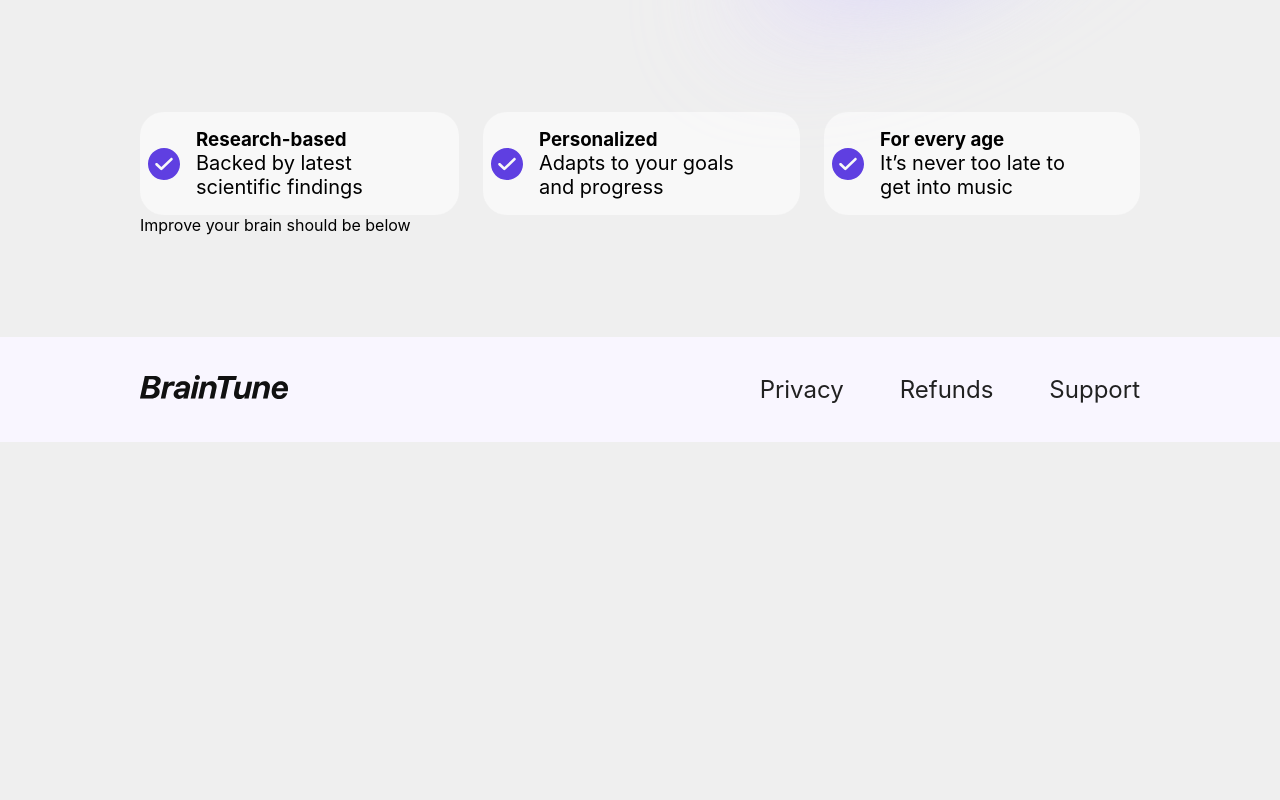
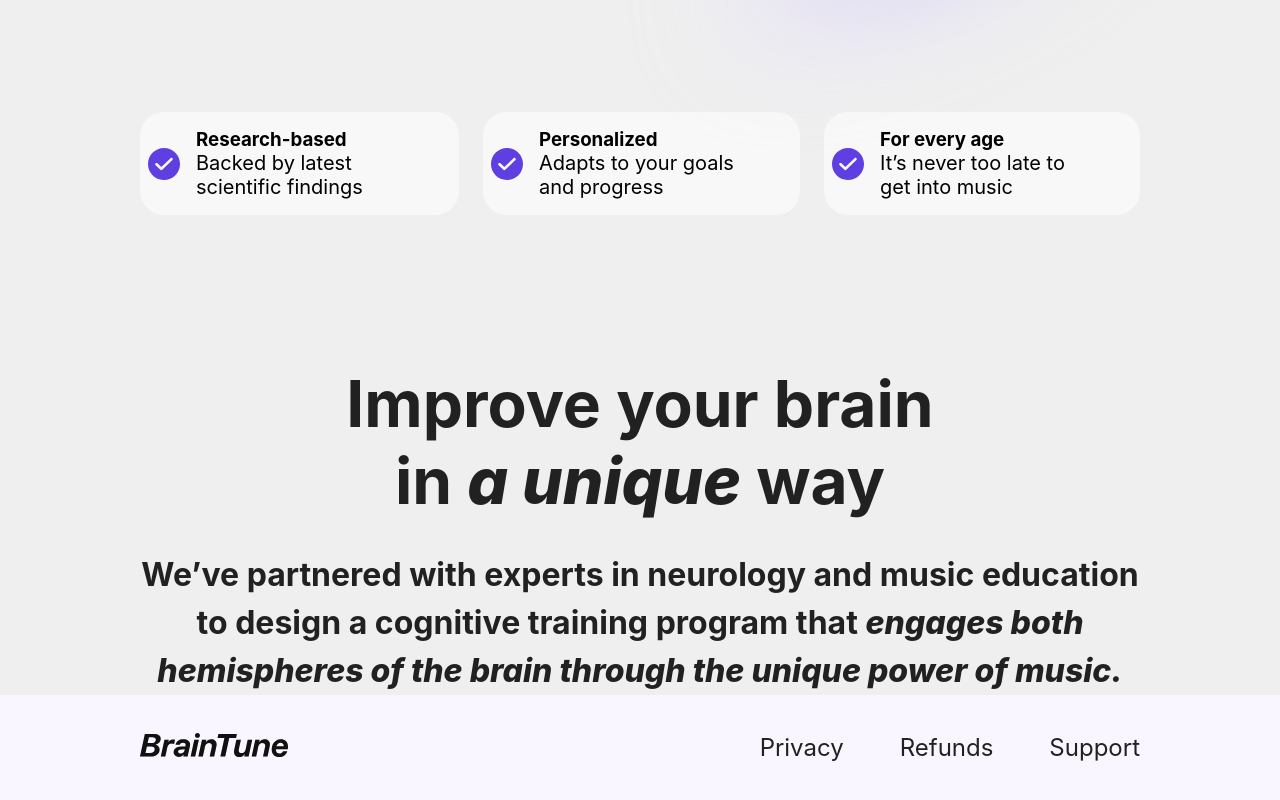
Before and after one commit to Gveily/BrainTune, a React (Create React App) app: page / in a window 1280 px wide. Shown: the part 496-1296 px from the top of the page. Before the commit the page ends 938 px from the top, so only its background shows below. Built offline with nearby package versions, Linux system fonts and the light colour scheme.

Commit message:
add a little bit new block

```diff
--- a/src/pages/Home/home.styled.ts
+++ b/src/pages/Home/home.styled.ts
@@ -1,6 +1,6 @@
 import styled from "styled-components";
-import homebg from '../../images/home-bg.svg';
-import checked from '../../images/checked-icon.svg';
+import homebg from "../../images/home-bg.svg";
+import checked from "../../images/checked-icon.svg";
 
 export const HomeScreenContainer = styled.div`
   position: relative;
@@ -32,7 +32,7 @@ export const HomeHeading = styled.h1`
   font-size: 80px;
   font-weight: 600;
   margin-top: 106px;
-  color: ${props => props.theme.colors.primaryBlack};
+  color: ${(props) => props.theme.colors.primaryBlack};
   text-align: center;
   position: relative;
   z-index: 2;
@@ -48,10 +48,10 @@ export const HomeHeading = styled.h1`
 
 export const HomeHeadingItalic = styled.span`
   font-style: italic;
-  color: ${props => props.theme.colors.primaryViolet};
+  color: ${(props) => props.theme.colors.primaryViolet};
 `;
 
-export const StartTrainingWrapper = styled.div<{isHomeScreen?: boolean}>`
+export const StartTrainingWrapper = styled.div<{ isHomeScreen?: boolean }>`
   display: flex;
   justify-content: center;
   flex-direction: column;
@@ -60,10 +60,10 @@ export const StartTrainingWrapper = styled.div<{isHomeScreen?: boolean}>`
   gap: 20px;
 
   @media (max-width: 390px) {
-    display: ${props => props.isHomeScreen ? 'none' : 'flex'};
-    position:-webkit-sticky;
+    display: ${(props) => (props.isHomeScreen ? "none" : "flex")};
+    position: -webkit-sticky;
     position: sticky;
-    bottom:0;
+    bottom: 0;
     background-color: #fff;
     padding: 17px 0;
     z-index: 999;
@@ -72,13 +72,13 @@ export const StartTrainingWrapper = styled.div<{isHomeScreen?: boolean}>`
 
 export const StartTrainingButton = styled.button`
   text-align: center;
-  background-color: ${props => props.theme.colors.primaryViolet};
+  background-color: ${(props) => props.theme.colors.primaryViolet};
   border: none;
   padding: 16px 110px;
   border-radius: 8px;
   font-size: 24px;
   font-weight: 500;
-  color: ${props => props.theme.colors.buttonTextWhite};
+  color: ${(props) => props.theme.colors.buttonTextWhite};
   cursor: pointer;
   position: relative;
   z-index: 2;
@@ -92,7 +92,7 @@ export const StartTrainingButton = styled.button`
 export const Caption = styled.div`
   position: relative;
   z-index: 2;
-  color: ${props => props.theme.colors.defaultBlack};
+  color: ${(props) => props.theme.colors.defaultBlack};
   font-size: 20px;
 
   @media (max-width: 390px) {
@@ -118,7 +118,7 @@ export const CardsContainer = styled.div`
 
 export const Card = styled.div`
   position: relative;
-  background: ${ props => props.theme.colors.cardBackground };
+  background: ${(props) => props.theme.colors.cardBackground};
   border-radius: 24px;
   padding: 16px 56px;
 
@@ -149,9 +149,7 @@ export const CardIcon = styled.div`
   }
 `;
 
-export const CardTitle = styled.h3`
-
-`;
+export const CardTitle = styled.h3``;
 
 export const CardDescription = styled.div`
   font-size: 20px;
@@ -160,3 +158,74 @@ export const CardDescription = styled.div`
     font-size: 16px;
   }
 `;
+
+export const ImproveYourBrainWrapper = styled.div`
+  display: flex;
+  flex-direction: column;
+`;
+
+export const ImproveYourBrainDescription = styled.div`
+  display: flex;
+  flex-direction: column;
+  gap: 32px;
+  margin-top: 150px;
+  @media (max-width: 744px) {
+    margin-top: 100px;
+  }
+  @media (max-width: 390px) {
+    margin-top: 64px;
+    gap: 16px;
+  }
+`;
+
+export const ImproveTitle = styled.h2`
+  font-size: 64px;
+  font-weight: 700;
+  text-align: center;
+  color: ${(props) => props.theme.colors.shadeOfGrey};
+  @media (max-width: 744px) {
+    font-size: 36px;
+  }
+  @media (max-width: 390px) {
+    font-size: 24px;
+  }
+`;
+
+export const TitleSpan = styled.span`
+  font-size: 64px;
+  font-weight: 800;
+  font-style: italic;
+  @media (max-width: 744px) {
+    font-size: 36px;
+  }
+  @media (max-width: 390px) {
+    font-size: 24px;
+  }
+`;
+
+export const ImproveSubtitle = styled.h5`
+  font-size: 32px;
+  line-height: 48px;
+  font-weight: 700;
+  text-align: center;
+  color: ${(props) => props.theme.colors.shadeOfGrey};
+  @media (max-width: 744px) {
+    font-size: 24px;
+    line-height: 36px;
+  }
+  @media (max-width: 290px) {
+    font-size: 16px;
+  }
+`;
+
+export const SubtitleSpan = styled.span`
+  font-size: 32px;
+  font-style: italic;
+  font-weight: 800;
+  @media (max-width: 744px) {
+    font-size: 24px;
+  }
+  @media (max-width: 290px) {
+    font-size: 16px;
+  }
+`;
--- a/src/pages/Home/index.tsx
+++ b/src/pages/Home/index.tsx
@@ -1,37 +1,65 @@
 import { FC } from "react";
 import { CommonContainer } from "../App.styled";
 import {
-  Caption, Card, CardDescription, CardIcon, CardsContainer, CardTitle,
+  Caption,
+  Card,
+  CardDescription,
+  CardIcon,
+  CardsContainer,
+  CardTitle,
   HomeBackground,
   HomeHeading,
   HomeHeadingItalic,
   HomeScreenContainer,
-  StartTrainingButton, StartTrainingWrapper
+  ImproveSubtitle,
+  ImproveTitle,
+  ImproveYourBrainDescription,
+  ImproveYourBrainWrapper,
+  StartTrainingButton,
+  StartTrainingWrapper,
+  SubtitleSpan,
+  TitleSpan,
 } from "./home.styled";
 
 const Home: FC = () => {
   const ImproveYourBrain = () => {
-    return <div>Improve your brain should be below</div>
-  }
+    return (
+      <ImproveYourBrainWrapper>
+        <ImproveYourBrainDescription>
+          <ImproveTitle>
+            Improve your brain <br /> in <TitleSpan>a unique</TitleSpan> way
+          </ImproveTitle>
+          <ImproveSubtitle>
+            We’ve partnered with experts in neurology and music education to
+            design a cognitive training program that{" "}
+            <SubtitleSpan>
+              engages both hemispheres of the brain through the unique power of
+              music.
+            </SubtitleSpan>
+          </ImproveSubtitle>
+        </ImproveYourBrainDescription>
+      </ImproveYourBrainWrapper>
+    );
+  };
 
   const StartScreen = () => {
     const cards = [
       {
         id: 1,
-        label: 'Research-based',
-        description: 'Backed by latest scientific findings'
+        label: "Research-based",
+        description: "Backed by latest scientific findings",
       },
       {
         id: 2,
-        label: 'Personalized',
-        description: 'Adapts to your goals and progress'
+        label: "Personalized",
+        description: "Adapts to your goals and progress",
       },
       {
         id: 3,
-        label: 'For every age',
-        description: 'It’s never too late to get into music'
-      }
-    ]
+        label: "For every age",
+        description: "It’s never too late to get into music",
+      },
+    ];
 
     return (
       <HomeScreenContainer>
@@ -40,42 +68,36 @@ const Home: FC = () => {
           through <HomeHeadingItalic>music</HomeHeadingItalic>
         </HomeHeading>
         <StartTrainingWrapper isHomeScreen>
-          <StartTrainingButton>
-            Start training
-          </StartTrainingButton>
-          <Caption>
-            🎵 no music instrument or training needed
-          </Caption>
+          <StartTrainingButton>Start training</StartTrainingButton>
+          <Caption>🎵 no music instrument or training needed</Caption>
         </StartTrainingWrapper>
-        <HomeBackground/>
+        <HomeBackground />
 
         <CardsContainer>
           {cards.map((item) => {
-            return <Card key={item.id}>
-              <CardIcon />
-              <CardTitle>
-                {item.label}
-              </CardTitle>
-              <CardDescription>
-                {item.description}
-              </CardDescription>
-            </Card>
+            return (
+              <Card key={item.id}>
+                <CardIcon />
+                <CardTitle>{item.label}</CardTitle>
+                <CardDescription>{item.description}</CardDescription>
+              </Card>
+            );
           })}
-
         </CardsContainer>
-
       </HomeScreenContainer>
-    )
+    );
   };
 
-
-
-  return <CommonContainer style={{
-    position: 'relative'
-  }}>
-    <StartScreen/>
-    <ImproveYourBrain />
-  </CommonContainer>
-}
+  return (
+    <CommonContainer
+      style={{
+        position: "relative",
+      }}
+    >
+      <StartScreen />
+      <ImproveYourBrain />
+    </CommonContainer>
+  );
+};
 
 export default Home;
--- a/src/theme.ts
+++ b/src/theme.ts
@@ -8,6 +8,7 @@ export const defaultTheme = {
     primaryViolet: '#5F3FE1',
     buttonTextWhite: '#FDFDFD',
     defaultBlack: '#000',
-    cardBackground: '#F8F8F8'
+    cardBackground: '#F8F8F8',
+    shadeOfGrey: '#212121'
   }
 }
```
